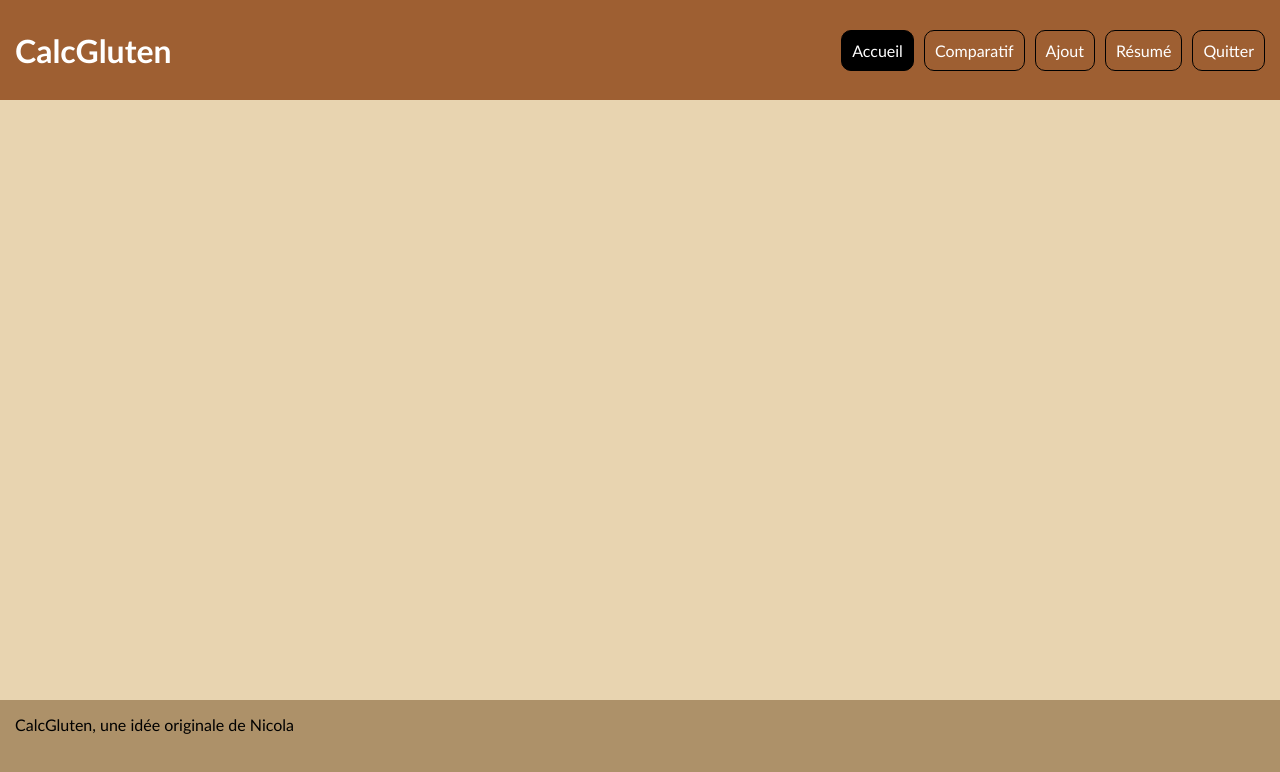
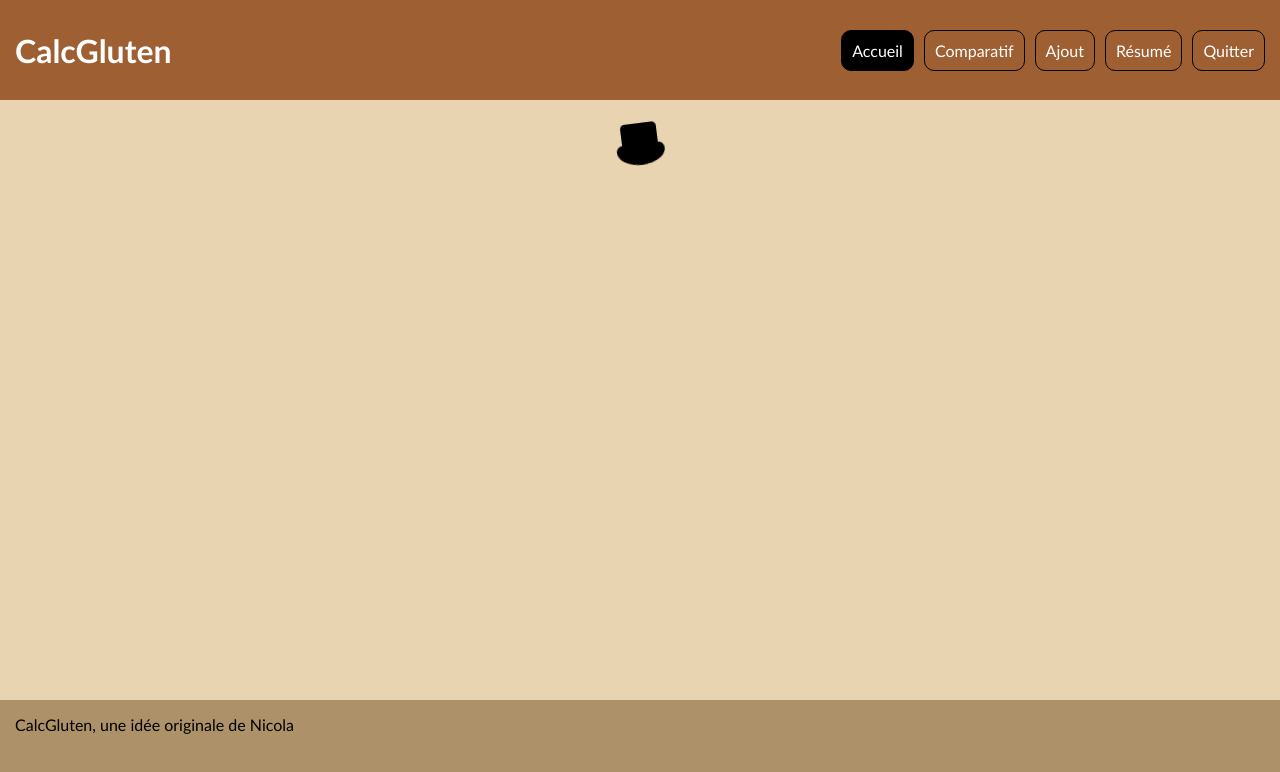
Before and after one commit to chinook07/calcgluten, a React (Create React App) app in the folder client/: page / in a window 1280 px wide. Shown: the top 772 px of the page. Built offline with nearby package versions, Linux system fonts and the light colour scheme; no server answers.

Commit message:
composante chargement

```diff
--- a/client/src/1.Entete/Entete.js
+++ b/client/src/1.Entete/Entete.js
@@ -8,9 +8,7 @@ const Entete = () => {
 
     const { connecte, setConnecte } = useContext(ContexteGlut);
 
-    const deconnecter = () => {
-        connecte ? setConnecte(false) : setConnecte(true);
-    }
+    const deconnecter = () => setConnecte((prevState) => !prevState);
 
     return (
         <Wrapper>
--- a/client/src/2.Corps/Corps.js
+++ b/client/src/2.Corps/Corps.js
@@ -7,6 +7,7 @@ import Comparatif from "./comparatif/Comparatif";
 import Ajout from "./ajout/Ajout";
 import Resume from "./resume/Resume";
 import Auth from "./Auth";
+import Chargement from "./comp/Chargement";
 import { ContexteGlut } from "../ContexteGlut";
 
 const Corps = () => {
@@ -15,6 +16,10 @@ const Corps = () => {
 
     return (
         <Wrapper>
+            {
+                prete === false &&
+                <Chargement />
+            }
             {
                 prete && connecte &&
                     <Routes>
--- a/client/src/2.Corps/accueil/Accueil.js
+++ b/client/src/2.Corps/accueil/Accueil.js
@@ -63,7 +63,6 @@ const Accueil = () => {
                 }))
             .then(res => res.json())
             .then(() => setF5(f5 + 1))
-
         // maj inventaire
     }
 
--- /dev/null
+++ b/client/src/2.Corps/comp/Chargement.js
@@ -0,0 +1,27 @@
+import styled from "styled-components";
+import { keyframes } from "styled-components";
+import { FontAwesomeIcon } from '@fortawesome/react-fontawesome';
+
+import { faBreadSlice } from "@fortawesome/free-solid-svg-icons";
+
+const grillePain = keyframes`
+    0% {transform: rotate(0)};
+    25% {transform: rotate(90deg)};
+    50% {transform: rotate(180deg)};
+    75% {transform: rotate(270deg)};
+    100% {transform: rotate(360deg)};
+`
+
+const Chargement = () => {
+    return (
+        <Pain icon={faBreadSlice} size="3x" />
+    )
+}
+
+const Pain = styled(FontAwesomeIcon)`
+    animation: ${grillePain} 1s linear infinite;
+    display: block;
+    margin: 10px auto;
+`
+
+export default Chargement;
```
